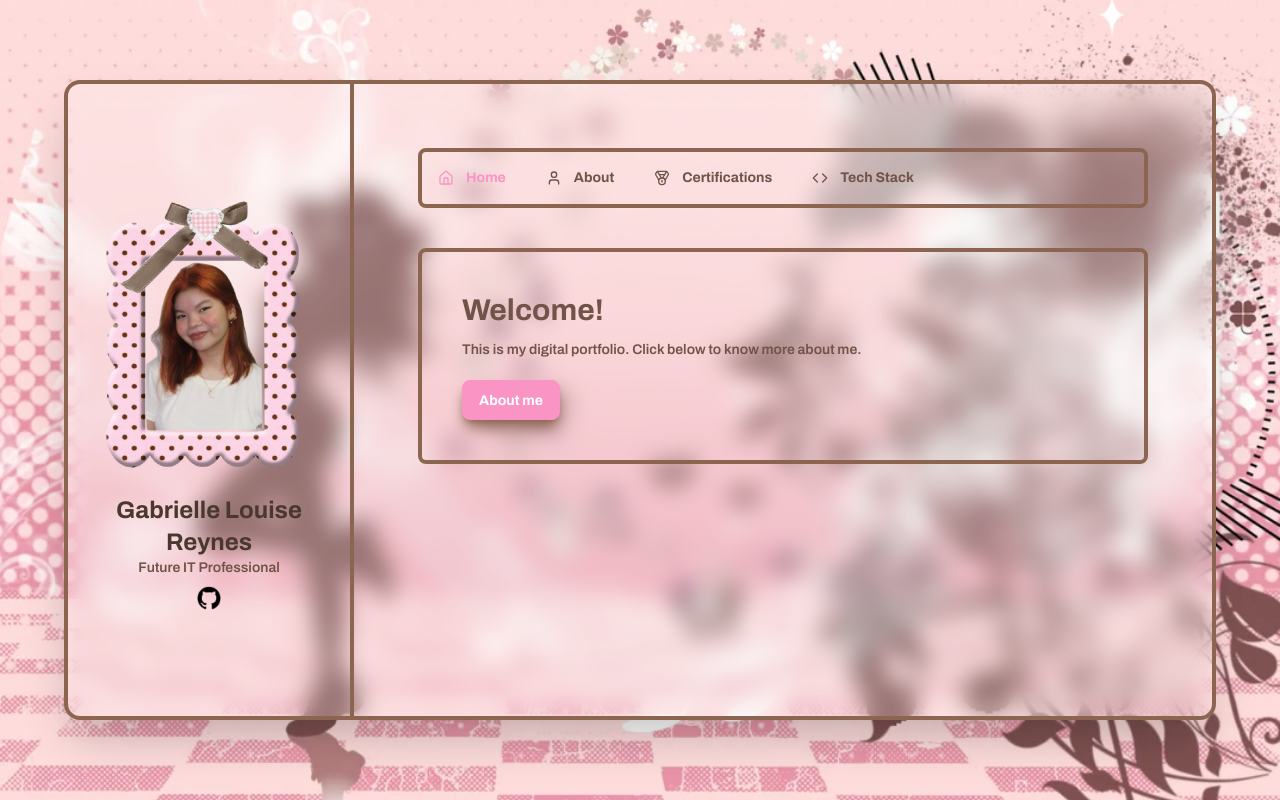
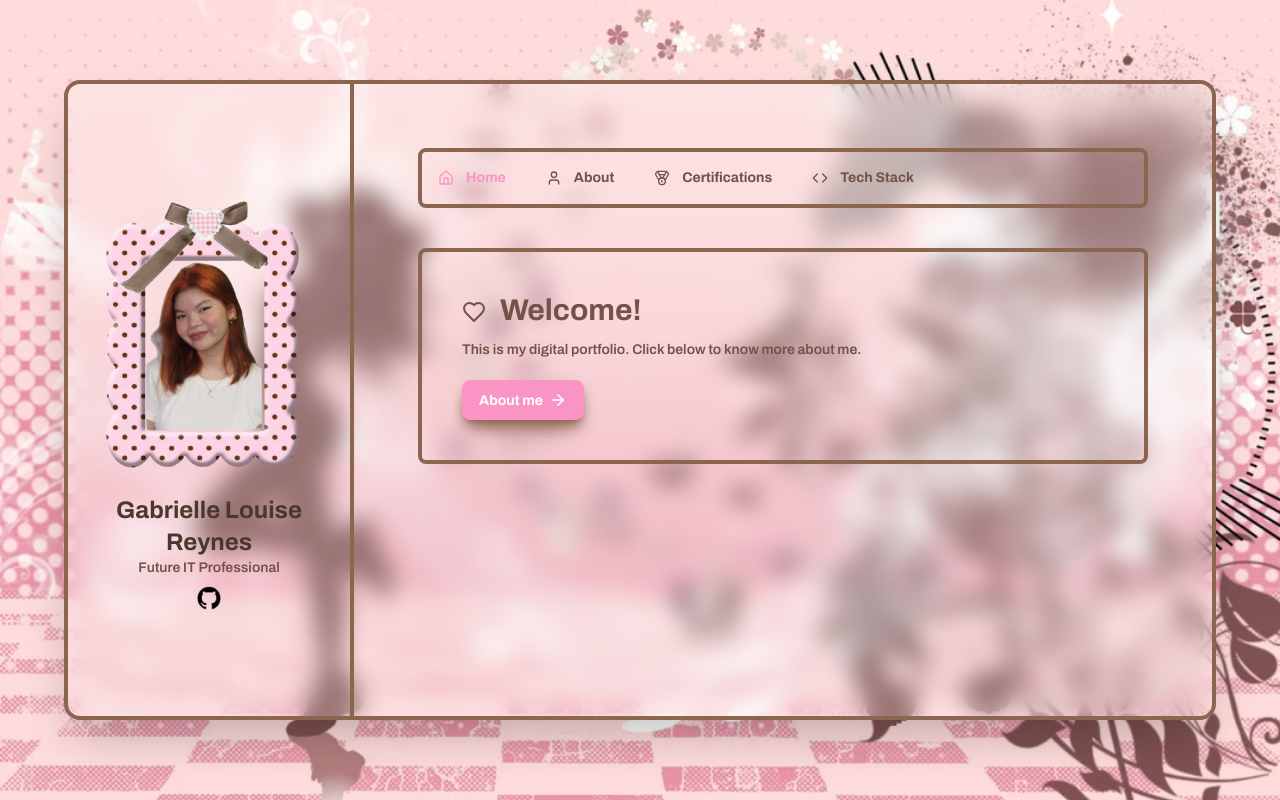
Before and after one commit to gabriellereynes/portfolio-nuxt, a Nuxt app: page / in a window 1280 px wide. Built offline with nearby package versions, Linux system fonts and the light colour scheme.

Commit message:
Add icons in home page

```diff
--- a/app/components/section.vue
+++ b/app/components/section.vue
@@ -2,6 +2,7 @@
 defineProps<{
   title: string
   tight?: boolean
+  icon?: Component
 }>()
 </script>
 
@@ -11,6 +12,7 @@ defineProps<{
       class="text-3xl font-bold transition-colors hover:text-primary"
       :class="tight ? 'mb-3' : 'mb-7'"
     >
+      <component v-if="icon" :is="icon" class="mr-2 inline h-6 w-6" />
       {{ title }}
     </h2>
     <slot />
--- a/app/pages/index.vue
+++ b/app/pages/index.vue
@@ -1,4 +1,5 @@
 <script setup lang="ts">
+import { ArrowRight, Heart } from '@lucide/vue'
 const url = useRequestURL()
 
 const title = 'Portfolio | Gabrielle Louise Reynes'
@@ -22,7 +23,7 @@ useSeoMeta({
 </script>
 
 <template>
-  <Section title="Welcome!" tight>
+  <Section title="Welcome!" tight :icon="Heart">
     <p class="text-sm font-semibold">
       This is my digital portfolio. Click below to know more about me.
     </p>
@@ -32,6 +33,7 @@ useSeoMeta({
       class="btn btn-primary mt-5 rounded-lg font-bold shadow-lg shadow-secondary transition delay-150 duration-300 ease-in-out hover:-translate-y-1 hover:scale-110 hover:text-secondary"
     >
       About me
+      <ArrowRight :size="18" aria-hidden="true" />
     </NuxtLink>
   </Section>
 </template>
```
